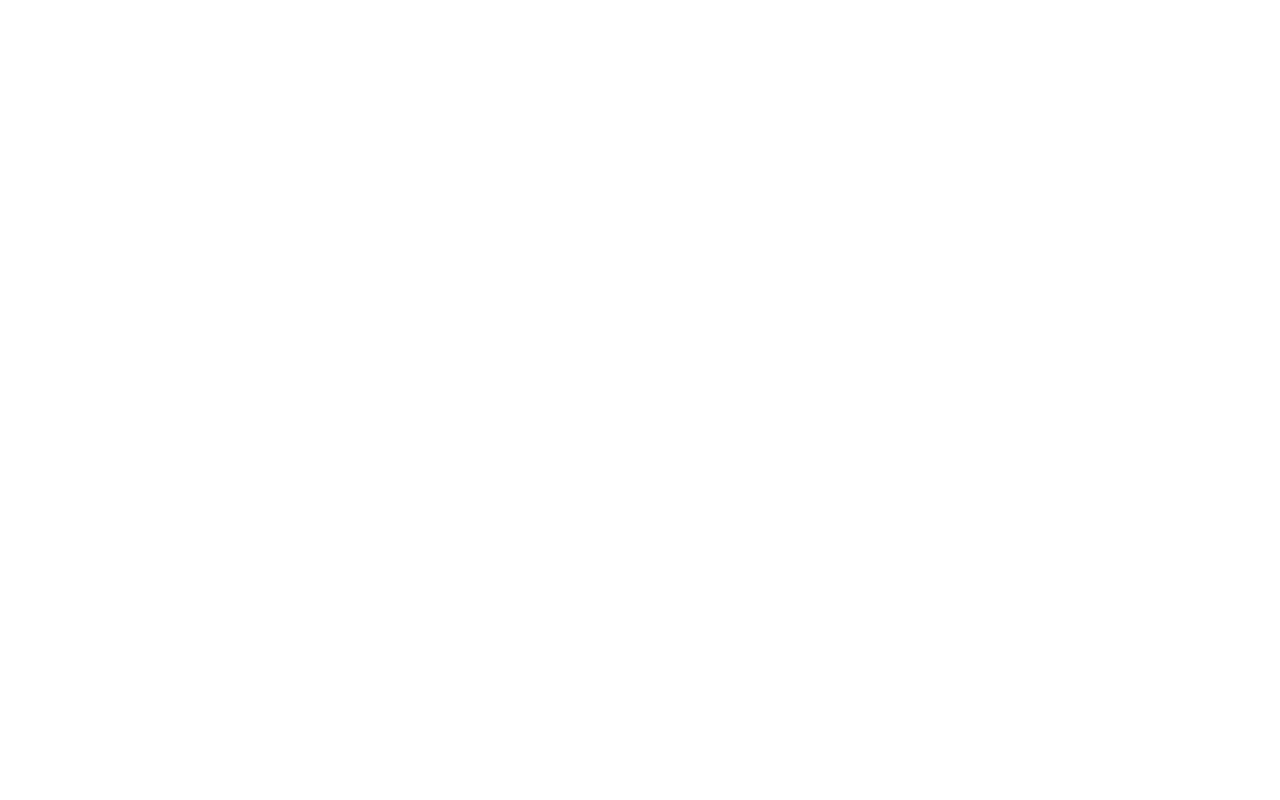
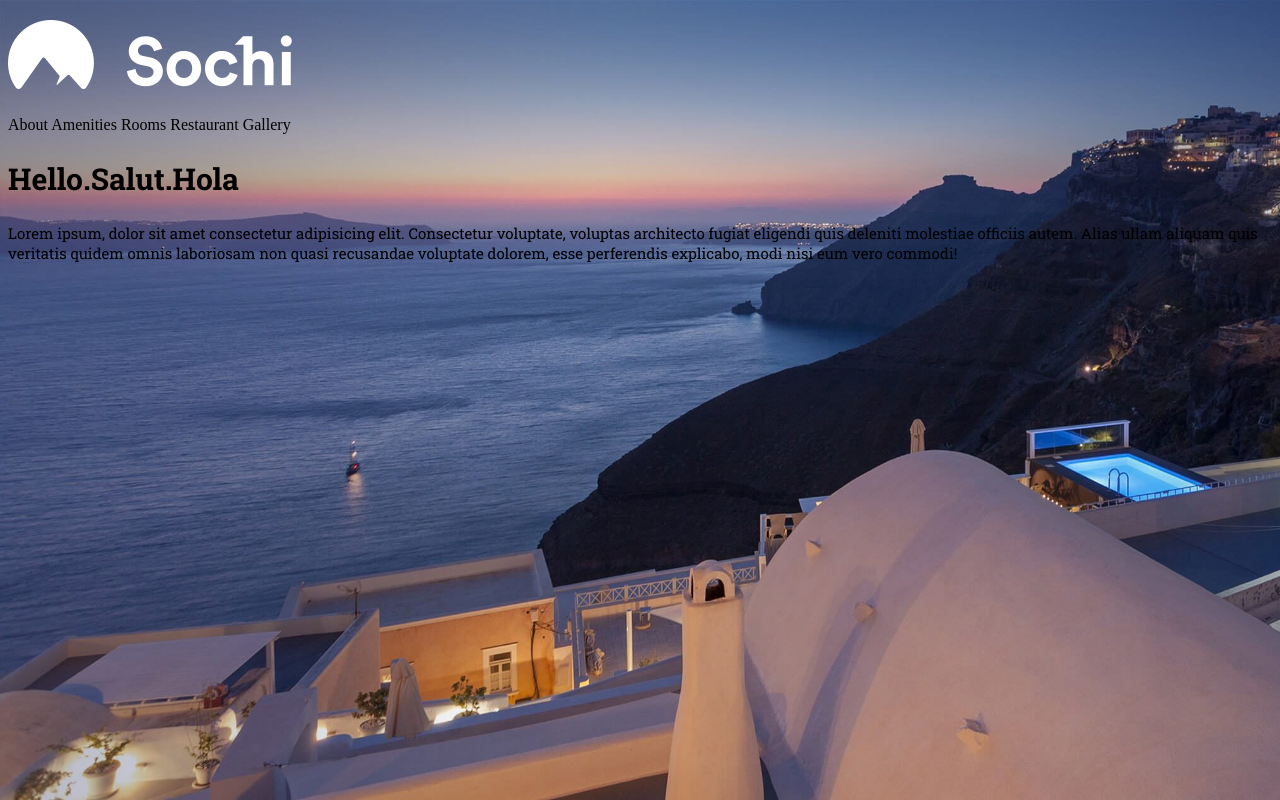
Before and after one commit to ChloMartin45/EvaluationM1HTML, a plain HTML site: page index.html in a window 1280 px wide. Drawn offline with Linux system fonts and the light colour scheme.

Commit message:
Fin du cours du 11/03 -- début branche Accueil

```diff
--- a/index.html
+++ b/index.html
@@ -7,6 +7,22 @@
     <link rel="stylesheet" href="styles.css">
 </head>
 <body>
+    <section id="accueil">
+    <header>
+        <h1><img src="images/logo.png"></h1>
+        <Nav>
+            <a>About</a>
+            <a>Amenities</a>
+            <a>Rooms</a>
+            <a>Restaurant</a>
+            <a>Gallery</a>
+        </Nav>
+    </header>
+    <main>
+        <h1>Hello.Salut.Hola</h1>
 
+        <p>Lorem ipsum, dolor sit amet consectetur adipisicing elit. Consectetur voluptate, voluptas architecto fugiat eligendi quis deleniti molestiae officiis autem. Alias ullam aliquam quis veritatis quidem omnis laboriosam non quasi recusandae voluptate dolorem, esse perferendis explicabo, modi nisi eum vero commodi!</p>
+    </main>
+    </section>
 </body>
 </html>
--- a/styles.css
+++ b/styles.css
@@ -1 +1,24 @@
 @import url('https://fonts.googleapis.com/css2?family=Roboto+Slab:wght@200;300;400;500;600;700;800;900&display=swap');
+
+body {
+    margin: 0, auto;
+    background: url(images/home1.jpg) no-repeat fixed ;
+    background-size: cover;
+}
+
+#acceuil header nav {
+    display: flex;
+    align-items: center;
+    flex-direction: column;
+}
+
+#accueil main h1 {
+    font-family: 'Roboto Slab',serif;
+    font-size: 30px;
+     ;
+}
+
+#accueil main p {
+    font-family: 'Roboto Slab',serif;
+    font-size: 15px;
+}
```
